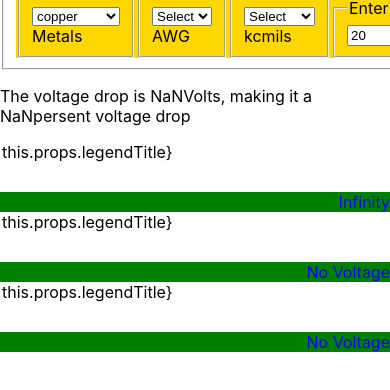
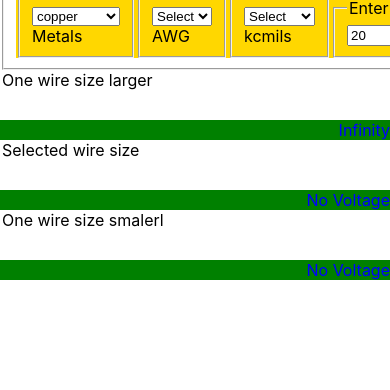
Before and after one commit to Lorpis/react-gallery, a React (Create React App) app: page / in a window 390 px wide. Shown: the part 368-758 px from the top of the page. Built offline with nearby package versions, Linux system fonts and the light colour scheme.

Commit message:
fixed 3phase, added some bar styles, worting wiresize/voltagedrop switch state for value autofill. to do.. fix no voltage bug on bars, add cec t2 wire selection, style for phones and tablets

```diff
--- a/src/components/voltageDropCal/voltageDrop.js
+++ b/src/components/voltageDropCal/voltageDrop.js
@@ -87,7 +87,9 @@ const barList = (props) => {
 			usedUp = totalLength
 			percent = makePercent(sectionLength, totalLength)
 			barlist[i] = {className:classNames[i], percent:percent, length:length}
-		} else if (usedUp  >=  totalLength  ){break;}
+		} else if (usedUp  >=  totalLength  ){
+			percent = makePercent(sectionLength, totalLength)
+			barlist[i] = {className:classNames[i], percent:'0%', length:length}}
 
 	}
 	return barlist
@@ -157,7 +159,7 @@ class Result extends React.Component{
 		var barlist = barList(this.props)
 		return(
 			<div>
-				<legend>this.props.legendTitle}</legend>
+				<legend>{this.props.legendTitle}</legend>
 				<LimitBarEl
 					barList = {barlist}
 					lengthScale = {lengthScale}/>
@@ -284,7 +286,8 @@ const VoltageDropCalc = (props) => {
 	return <p> The voltage drop  is {vd}Volts, making it a {pvd}persent voltage drop</p>;
 }
 
-const toLengthFromPVD = (k, multiple, amps, volts, ft, cm, pvd, disScale)  => {
+const toLengthFromPVD = (k, phase, amps, volts, ft, cm, pvd, disScale)  => {
+	let multiple = phase === 1 ? 2: Math.sqrt(3)
 	let vd = (pvd*volts)/100
 	let length =  (vd*cm)/(k*multiple *amps)
 	length = Number.isNaN(length) ? length = 0: length;
@@ -292,15 +295,23 @@ const toLengthFromPVD = (k, multiple, amps, volts, ft, cm, pvd, disScale)  => {
 
 	return  Math.round(length*100)/100;
 }
-
+const scanStrFor = (item, inString) => {
+	//return number of ocurrances
+	var counter = 0;
+	for (var i = 0;  i < inString.length; i++){
+		if (inString.charAt(i) === item) {counter++}
+	}
+	return counter
+}
 
 const isNumberKey = (number) => {
-	let str = number;
+	let str =number;
 	if ( str.charAt(str.length -1) === '.'  &&  !(str.indexOf('.') < str.length-1)) { return str}
+	else  if ( str.charAt(str.length -1) === '0' &&  scanStrFor('.' , str) === 1) {return str}
 	else {
 		const input = parseFloat(number);
 		if(Number.isNaN(input)){return ' '}
-		else {return input}
+		else {return Math.round(input*1000)/1000}
 		}
 }
 
@@ -317,7 +328,7 @@ const tryConvert = (measure, convert, volts) => {
 
 
 
-//starting '0's
+
 
 //distance convertions
 const toMeters = (feet) => { return feet / 3.281};
@@ -325,11 +336,43 @@ const toFeet = (meters)=> { return meters * 3.281};
 
 //power/amps  convertions
 const toAmps = (watts, volts) => {return watts/volts}
-const toWatts = (amps, volts, phase) => {return amps*volts}
+const toWatts = (amps, volts) => {return amps*volts}
 
 
 
 
+const getIndexNum = (item, list) => {
+	var i ;
+	for (i=0; i < list.length; i++) {if (item < list[i]) { break}}
+	return i
+}
+
+
+
+const tryCalculate  = (convert, phase, k, amps, length, volts, cmils, vd) => {
+	var output = convert(phase,k, amps, length, volts, cmils, vd);
+
+	output = isNaN(output) ? 0:output;
+	return output;
+		}
+
+//result either Vdrop or wiresize cmil or fd scale
+const vdToCmils = (phase, k, amps, length, vd) => {
+	let multiple = phase === 3 ? Math.sqrt(3):2;
+	let value = Math.round((multiple*k*amps*length)/vd);
+	return  value
+
+}
+
+const cmilsToVd = (phase, k, amps, length, cmils) => {
+	let multiple = phase === 3 ? Math.sqrt(3):2;
+	return Math.round((multiple*k*amps*length *1000)/cmils)/1000
+}
+
+
+//const vdToCmils = (phase, k, amps, length, vd)
+//const cmilsToVd = (phase, k, amps, length, cmils)
+//const getIndexNum = (item, list) => {
 
 
 
@@ -369,10 +412,7 @@ class voltageDropInputs extends React.Component{
 		this.state = {
 			temperature:20,
 			k:10.4,
-			multiple:2,
 
-
-			lm: ' ', //length meters
 			metal:'copper', //Metal
 
 
@@ -401,16 +441,16 @@ class voltageDropInputs extends React.Component{
 			milsState: kcmils,
 			wireIndex:0,  //Position in paralel wire size lists
 			cmils:0,
-
+			calceMag:0,
 			calcScale:''
 		}
 	}
 
 	componentDidMount(){
-		console.log('mounted')
+
 	}
 	componentWillUnmount() {
-		console.log('unmount');
+
 	 }
 
 	/*an attempt to work with one change handler
@@ -418,8 +458,7 @@ class voltageDropInputs extends React.Component{
 		const value = voltage[0];
 		const unit = voltage[1];
 		this.setState({unit:value});
-		console.log(value)
-		console.log(unit)
+
 
 	}*/
 
@@ -437,34 +476,48 @@ class voltageDropInputs extends React.Component{
 	}
 	handleVoltageClick(event){}
 
+//const vdToCmils = (phase, k, amps, length, vd)
+//const cmilsToVd = (phase, k, amps, length, cmils)
+//const getIndexNum = (item, list) => {
+	handleVDChange(event){
+		let vd = isNumberKey(event);
 
-	handleVDChange(event){
-		let vd = isNumberKey(event)
+
+		//let cmils = tryCalculate(vdToCmils, this.state.phase, this.state.k, this.state.amps, this.state.length, vd);
+		//let wireIndex = getIndexNum(cmils*1000, kValues);
+
+
 		this.setState({calcScale: 'vd', vdScale:'vd', vdMag:vd, vd});
+
 	}
 
 	handlePVDChange(event){
 		let vdMag = isNumberKey(event);
 		let vd = tryConvert(vdMag, toVDfromPVD, this.state.voltage)
+		//let cmils = tryCalculate(vdToCmils, this.state.phase, this.state.k, this.state.amps, this.state.length, vd);
+		//let wireIndex = getIndexNum(cmils*1000, kValues);
+
+
 		this.setState({calcScale:'vd', vdScale: 'pvd', vdMag, vd})
+
+
 	};
 
 
 	//installation
 			//power
-	handleAmpChange(event){/////////////////////////////////////////////////////////////////
+	handleAmpChange(event){
 		let amps = isNumberKey(event);
 		this.setState({powScale:'amps', powMag:amps,  amps});
 	}
 	handleWattChange(event){
 		let powMag = isNumberKey(event);
-		let amps = tryConvert(powMag , toAmps, this.state.voltage*Math.sqrt(this.state.phase) );
+		let amps = tryConvert(powMag , toAmps, this.state.voltage );
 		this.setState({powScale: 'p', powMag, amps })
 	}
 	handlePhaseChange(event){
 		let phase = phases[event]
-		let mutiple = phase === 3 ? Math.sqrt(3):2;
-		this.setState({phase, mutiple})
+		this.setState({phase})
 	}
 	handlePhaseClick(event){}
 
@@ -472,12 +525,28 @@ class voltageDropInputs extends React.Component{
 			//distance
 	handleFootChange(event){
 		let length = isNumberKey(event);
+/*
+		if (this.state.calcScale === 'vd'){
+			let cmils = tryCalculate(vdToCmils, this.state.phase, this.state.k, this.state.amps, length, this.state.vd);
+			let wireIndex = getIndexNum(cmils*1000, kValues);
+			this.setState({wireIndex})}
+*/
 		this.setState({disScale:'ft',distance:length, length});
+
+;
 	};
 	handleMeterChanged(event){
 		let distance = isNumberKey(event);
 		let length = tryConvert(distance, toFeet);
-		this.setState({disScale:'m',distance, length });
+/*
+		if (this.state.calcScale === 'vd'){
+			let cmils = tryCalculate(vdToCmils, this.state.phase, this.state.k, this.state.amps, length, this.state.vd);
+			let wireIndex = getIndexNum(cmils*1000, kValues);
+			this.setState({wireIndex})}
+*/
+		this.setState({disScale:'m',distance, length});
+
+;
 	};
 
 	//Wire Properties
@@ -535,7 +604,9 @@ class voltageDropInputs extends React.Component{
 
 
 	render(){
-		console.log(this.state.calcScale)
+		console.log(this.state.cmils)
+
+
     	//power field
     	const  powScale = this.state.powScale;
     	const powMag = this.state.powMag;
@@ -551,20 +622,38 @@ class voltageDropInputs extends React.Component{
    		const meters = disScale === 'ft' ? tryConvert(distance, toMeters ): distance;
     	const feet = disScale === 'm' ? tryConvert(distance, toFeet) : distance;
 
+
+    	//const vdToCmils = (phase, k, amps, length, vd)
+   		//const cmilsToVd = (phase, k, amps, length, cmils)
+
+   			/*AWGState:gauges, // alt states input /output lists
+			milsState: kcmils,
+			wireIndex:0,  //Position in paralel wire size lists
+			cmils:0,
+			calcScale:''*/
+		const AWGState = this.state.AWGState
+		const milsState = this.state.milsState
+		//const AWGState = this.state.calcScale === 'vd' ? gauges[this.state.wireIndex]:this.state.AWGState
+		//const milsState = this.state.calcScale=== 'vd' ? kValues[this.state.wireIndex]:this.state.milsState
+
+
+
     	//voltage drop feilds
-    	const vdScale = this.state.vdScale;
-    	const vdMag = this.state.vdMag;
+    	const vdScale =  this.state.vdScale //this.state.vdScale;
+    	const vdMag =  this.state.vdMag  //this.state.calcScale === 'cmils' ? this.state.vdMag;
+
+
     	const vd = vdScale === 'pvd' ? tryConvert(vdMag,toVDfromPVD, volts): vdMag;
     	const pvd = vdScale === 'vd' ? tryConvert(vdMag, toPVD, volts): vdMag;
+
+
 
     	//wire range bars
 
     	const k = this.state.k;
-    	const multiple = this.state.multiple;
     	const amps = this.state.amps;
     	const ft = this.state.length;
     	const totalLength = disScale == 'm' ? tryConvert(ft, toMeters):ft;
-    	//const statePack{k:k, multiple:multiple, amps:amps, volts:volts,  cmils:cm, length:ft}
     	const biggerCM = kcmils[this.state.wireIndex + 1]*1000;
     	const smallerCM = kcmils[this.state.wireIndex - 1]*1000;
 		const cm = this.state.cmils
@@ -576,8 +665,7 @@ class voltageDropInputs extends React.Component{
 
 
 		//wire size select
-		const AWGState =this.state.AWGState;
-		const milsState = this.state.milsState;
+
 
 
 
@@ -692,46 +780,30 @@ class voltageDropInputs extends React.Component{
 					</div>
 			</fieldset>
 
-
-
-
-
-
-
-
-				<VoltageDropCalc
-					metal = {this.state.metal}
-					volts = {this.state.voltage}
-					amps= {this.state.amps}
-					length = {this.state.length}
-					phase = {this.state.phase}
-					kcmils = {this.state.kcmils}
-				/>
-
 				<Result
-					legendTitle = 'One wire size smaller'
+					legendTitle = 'One wire size larger'
 					lengthScale = {this.state.disScale}
 					totalLength = {totalLength}
-					overRatedLength = {toLengthFromPVD(k, multiple, amps, volts, ft, biggerCM, 1,disScale)}
-					ratedLength = {toLengthFromPVD(k, multiple, amps, volts, ft, biggerCM, 5,disScale)}
-					underRatedLength = {toLengthFromPVD(k, multiple, amps, volts, ft, biggerCM, 100,disScale)}
+					overRatedLength = {toLengthFromPVD(k, phase, amps, volts, ft, biggerCM, 3,disScale)}
+					ratedLength = {toLengthFromPVD(k, phase, amps, volts, ft, biggerCM, 5,disScale)}
+					underRatedLength = {toLengthFromPVD(k, phase, amps, volts, ft, biggerCM, 100,disScale)}
 					/>
 
 					<Result
 					legendTitle = 'Selected wire size'
 					lengthScale =  {this.state.disScale}
 					totalLength = {totalLength}
-					overRatedLength = {toLengthFromPVD(k, multiple, amps, volts, ft, cm, 1,disScale)}
-					ratedLength = {toLengthFromPVD(k, multiple, amps, volts, ft, cm, 5,disScale)}
-					underRatedLength = {toLengthFromPVD(k, multiple, amps, volts, ft, cm, 100,disScale)}
+					overRatedLength = {toLengthFromPVD(k, phase, amps, volts, ft, cm, 3,disScale)}
+					ratedLength = {toLengthFromPVD(k, phase, amps, volts, ft, cm, 5,disScale)}
+					underRatedLength = {toLengthFromPVD(k, phase, amps, volts, ft, cm, 100,disScale)}
 					/>
 				<Result
-					legendTitle = 'One wire size larger'
+					legendTitle = 'One wire size smalerl'
 					lengthScale =  {this.state.disScale}
 					totalLength = {totalLength}
-					overRatedLength = {toLengthFromPVD(k, multiple, amps, volts, ft, smallerCM, 1,disScale)}
-					ratedLength = {toLengthFromPVD(k, multiple, amps, volts, ft, smallerCM, 5,disScale)}
-					underRatedLength = {toLengthFromPVD(k, multiple, amps, volts, ft, smallerCM, 100,disScale)}
+					overRatedLength = {toLengthFromPVD(k, phase, amps, volts, ft, smallerCM, 3,disScale)}
+					ratedLength = {toLengthFromPVD(k, phase, amps, volts, ft, smallerCM, 5,disScale)}
+					underRatedLength = {toLengthFromPVD(k, phase, amps, volts, ft, smallerCM, 100,disScale)}
 					/>
 
 
--- a/src/components/voltageDropCal/voltageDropStyles.css
+++ b/src/components/voltageDropCal/voltageDropStyles.css
@@ -27,11 +27,14 @@
 	align-items: flex-end;
 	width:100%;
 	height:  50px;
+	transition: width 1s;
 }
 .vdRating {
 	display: flex;
 	align-content: center;
 	justify-content: flex-end;
+	background-color: black;
+	transition: width 1s;
 }
 
 .overRated {
@@ -41,6 +44,7 @@
 	align-content: center;
 	justify-content: flex-end;
 	background-color: green;
+	transition: width 1s;
 }
 .rated{
 	display: flex;
@@ -49,6 +53,7 @@
 	align-content: center;
 	justify-content: flex-end;
 	background-color: yellow;
+	transition: width 1s;
 }
 .underRated{
 	display: flex;
@@ -57,6 +62,7 @@
 	align-content: center;
 	justify-content: flex-end;
 	background-color:  red;
+	transition: width 1s;
 }
 .noVoltage{
 
@@ -66,4 +72,5 @@
 	align-content: center;
 	justify-content: center;
 	background-color: black;
+	transition: width 1s;
 }
```
Also changed, not shown: 12 other files (tests, documents, lock files or other folders).
